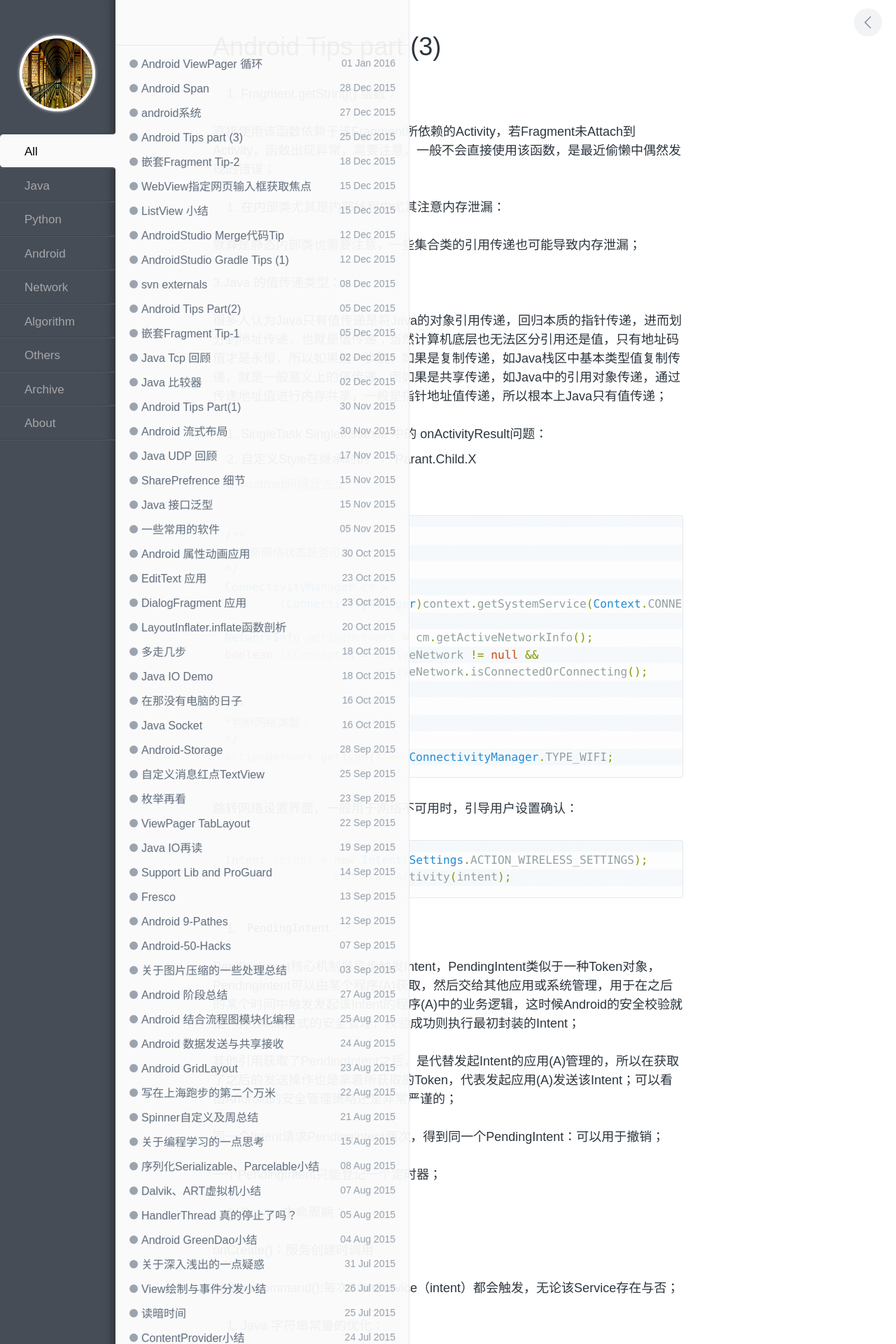
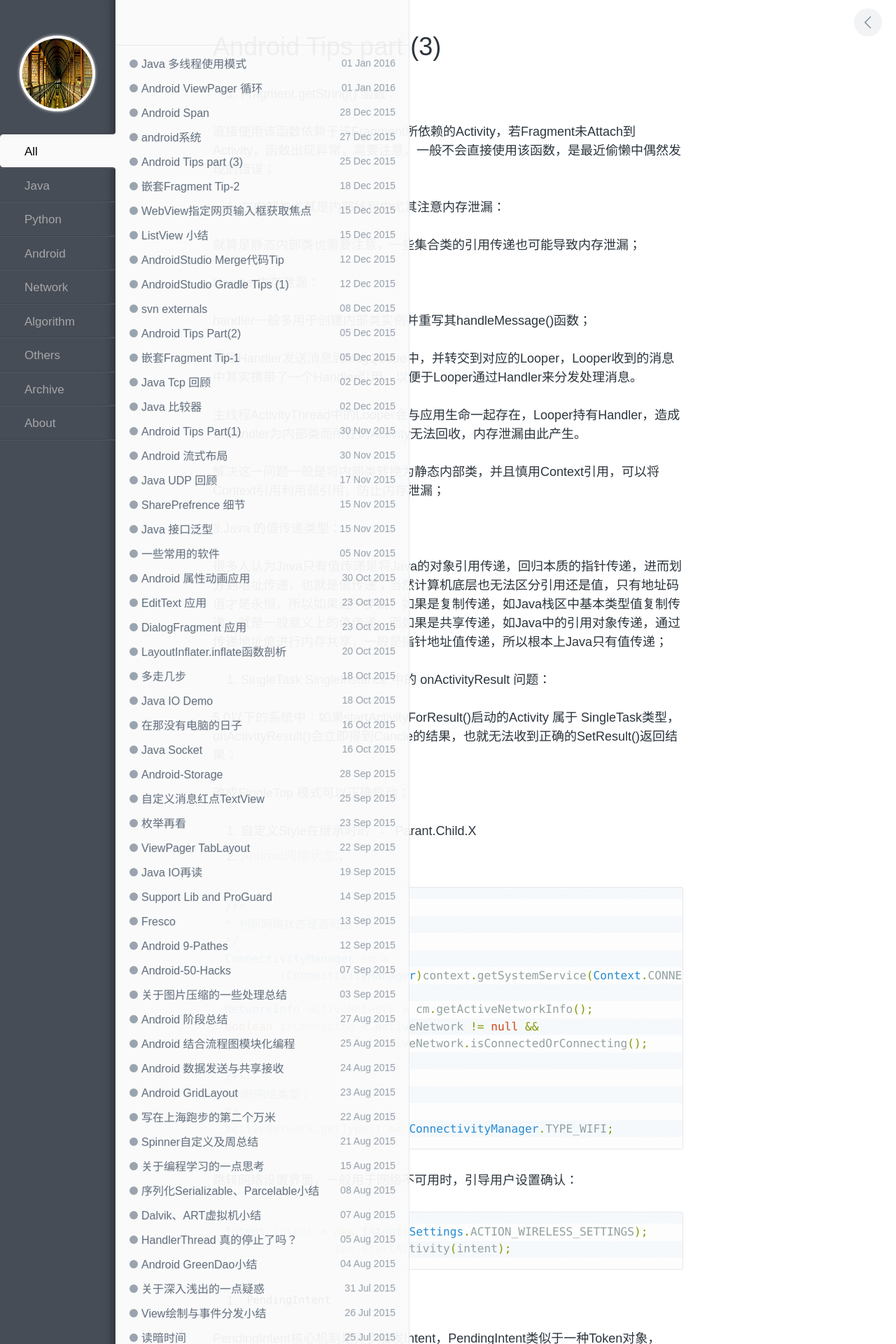
Before and after one commit to enlipan/enlipan.github.io, a Jekyll site: the page built from _posts/2015-12-25-android-tip-part-3.md, in a window 1280 px wide. Shown: the top 1920 px of the page at 70% size. Built offline with Jekyll 4.4.1, drawn with Linux system fonts in a browser that asks for light colours; comment, search, counter and statistics services are not loaded; some of the changed text lies outside the part shown.

Commit message:
modify pages tips3

```diff
--- a/_posts/2015-12-25-android-tip-part-3.md
+++ b/_posts/2015-12-25-android-tip-part-3.md
@@ -12,13 +12,26 @@ category: android
 
 就算是静态内部类也需要注意，一些集合类的引用传递也可能导致内存泄漏；
 
+Handler内存泄漏：
+
+handler一般多用于创建内部类实例并重写其handleMessage()函数；
+
+利用Handler发送消息到MsgQueue中，并转交到对应的Looper，Looper收到的消息中其实携带了一个Handler引用，以便于Looper通过Handler来分发处理消息。
+
+主线程ActivityThread中的Looper会与应用生命一起存在，Looper持有Handler，造成以Handler为内部类而所在的Activity无法回收，内存泄漏由此产生。
+
+解决这一问题一般是将内部类转换为静态内部类，并且慎用Context引用，可以将Context引用利用弱引用，防止内存泄漏；
+
 
 3.Java 的值传递类型：
 
 很多人认为Java只有值传递是将Java的对象引用传递，回归本质的指针传递，进而划分到地址传递，也就是值传递；当然计算机底层也无法区分引用还是值，只有地址码值才是永恒，所以如果进一步说，如果是复制传递，如Java栈区中基本类型值复制传递，就是一般意义上的值传递，而如果是共享传递，如Java中的引用对象传递，通过传递地址值进行内存共享，一般是指针地址值传递，所以根本上Java只有值传递；
 
-4. SingleTask SingleInstance 中的 onActivityResult问题：
+4. SingleTask SingleInstance 中的 onActivityResult 问题：
 
+5.0以下的系统中：如果startActivityForResult()启动的Activity 属于 SingleTask类型，onActivityResult()会立即得到Cancle的结果，也就无法收到正确的SetResult()返回结果；
+
+改成SingleTop 模式可以正确启动；
 
 
 
```
Also changed, not shown: other parts of _posts/2015-12-25-android-tip-part-3.md (+3 -0 lines), _posts/2015-12-12-androidstudio-fire.md (+2 -0 lines), _posts/2016-01-01-java-thread-mode.md (added, +34 -0 lines).
